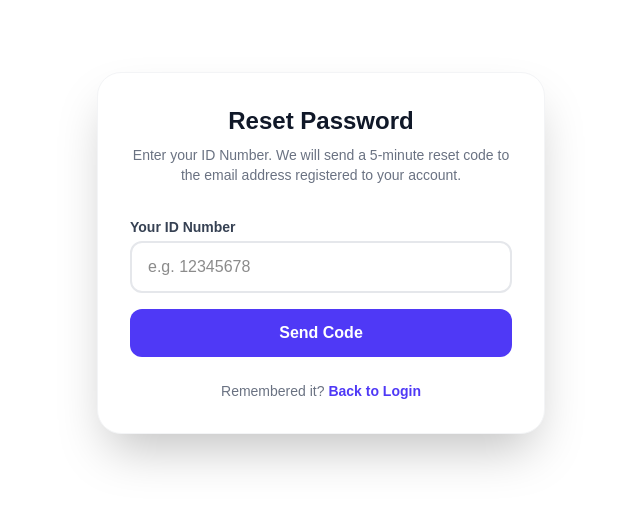
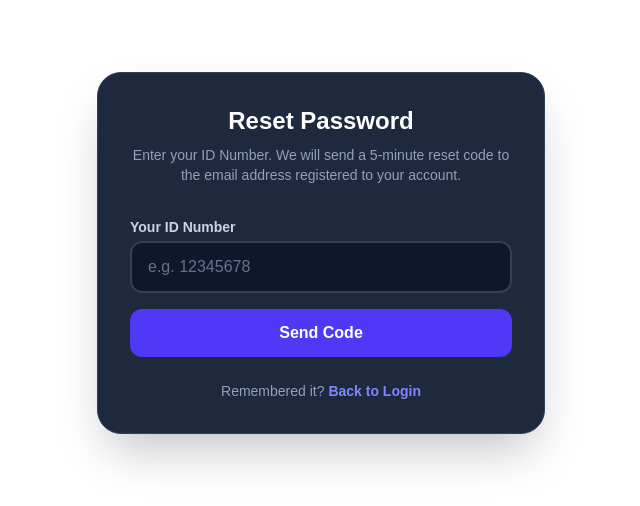
Before and after one commit to GeraldM9376/Family-sacco, a Next.js app: page /forgot in a window 1280 px wide. Shown: the top 506 px of the page, without its empty margins (319-959 px from the left). Built offline with nearby package versions, Linux system fonts and the light colour scheme; no server answers.

Commit message:
Dark mode for forgot password page

```diff
--- a/src/app/forgot/page.tsx
+++ b/src/app/forgot/page.tsx
@@ -27,7 +27,6 @@ export default function ForgotPage() {
 
     if (!res.ok) return setMsg({ text: data.error, type: "error" });
 
-    // Move to step 2 and show a masked email so they know where it was sent
     setStep(2);
     const maskedEmail = data.email.replace(/(.{2})(.*)(?=@)/, "$1***$2");
     setMsg({ text: `Code sent to ${maskedEmail}. Check your inbox.`, type: "success" });
@@ -52,28 +51,28 @@ export default function ForgotPage() {
   }
 
   return (
-    <div className="mx-auto max-w-md rounded-3xl bg-white p-8 shadow-2xl border border-gray-100 mt-10">
-      <h1 className="mb-2 text-2xl font-bold text-gray-900 text-center">Reset Password</h1>
+    <div className="mx-auto max-w-md rounded-3xl bg-slate-800 p-8 shadow-2xl border border-slate-700 mt-10">
+      <h1 className="mb-2 text-2xl font-bold text-white text-center">Reset Password</h1>
 
       {step === 1 ? (
         <>
-          <p className="mb-8 text-sm text-gray-500 text-center">
+          <p className="mb-8 text-sm text-slate-400 text-center">
             Enter your ID Number. We will send a 5-minute reset code to the email address registered to your account.
           </p>
           <form onSubmit={sendCode} className="space-y-4">
             <div>
-              <label className="mb-1 block text-sm font-bold text-gray-700">Your ID Number</label>
+              <label className="mb-1 block text-sm font-bold text-slate-300">Your ID Number</label>
               <input
                 type="text"
                 placeholder="e.g. 12345678"
                 required
                 value={idNumber}
                 onChange={(e) => setIdNumber(e.target.value)}
-                className="w-full rounded-xl border-2 border-gray-200 px-4 py-3 outline-none focus:border-indigo-500"
+                className="w-full rounded-xl border-2 border-slate-700 bg-slate-900 px-4 py-3 text-white placeholder-slate-500 outline-none focus:border-indigo-500"
               />
             </div>
             <Message text={msg?.text} type={msg?.type} />
-            <button disabled={loading} className="w-full rounded-xl bg-indigo-600 py-3 font-bold text-white hover:bg-indigo-700 transition disabled:opacity-60 flex justify-center items-center gap-2">
+            <button disabled={loading} className="w-full rounded-xl bg-indigo-600 py-3 font-bold text-white hover:bg-indigo-500 transition disabled:opacity-60 flex justify-center items-center gap-2">
               {loading ? <span className="animate-spin h-5 w-5 border-2 border-white border-t-transparent rounded-full"></span> : "Send Code"}
             </button>
           </form>
@@ -83,37 +82,37 @@ export default function ForgotPage() {
           <Message text={msg?.text} type={msg?.type} />
 
           <div>
-            <label className="mb-1 block text-sm font-bold text-gray-700">6-Digit Code</label>
+            <label className="mb-1 block text-sm font-bold text-slate-300">6-Digit Code</label>
             <input
               placeholder="000000"
               required
               value={code}
               onChange={(e) => setCode(e.target.value)}
-              className="w-full rounded-xl border-2 border-gray-200 px-4 py-3 text-center text-xl tracking-[0.5em] font-mono outline-none focus:border-indigo-500"
+              className="w-full rounded-xl border-2 border-slate-700 bg-slate-900 px-4 py-3 text-center text-xl tracking-[0.5em] font-mono text-white placeholder-slate-500 outline-none focus:border-indigo-500"
             />
           </div>
 
           <div>
-            <label className="mb-1 block text-sm font-bold text-gray-700">New Password</label>
+            <label className="mb-1 block text-sm font-bold text-slate-300">New Password</label>
             <input
               type="password"
               placeholder="••••••••"
               required
               value={newPassword}
               onChange={(e) => setNewPassword(e.target.value)}
-              className="w-full rounded-xl border-2 border-gray-200 px-4 py-3 outline-none focus:border-indigo-500"
+              className="w-full rounded-xl border-2 border-slate-700 bg-slate-900 px-4 py-3 text-white placeholder-slate-500 outline-none focus:border-indigo-500"
             />
-            <p className="text-xs text-gray-500 mt-1">Must have 8+ chars, upper, lower, number, symbol.</p>
+            <p className="text-xs text-slate-500 mt-1">Must have 8+ chars, upper, lower, number, symbol.</p>
           </div>
 
-          <button disabled={loading} className="w-full rounded-xl bg-emerald-600 py-3 font-bold text-white hover:bg-emerald-700 transition disabled:opacity-60 flex justify-center items-center gap-2">
+          <button disabled={loading} className="w-full rounded-xl bg-emerald-600 py-3 font-bold text-white hover:bg-emerald-500 transition disabled:opacity-60 flex justify-center items-center gap-2">
             {loading ? <span className="animate-spin h-5 w-5 border-2 border-white border-t-transparent rounded-full"></span> : "Reset Password"}
           </button>
         </form>
       )}
 
-      <p className="mt-6 text-center text-sm text-gray-500">
-        Remembered it? <Link href="/login" className="text-indigo-600 font-bold hover:underline">Back to Login</Link>
+      <p className="mt-6 text-center text-sm text-slate-400">
+        Remembered it? <Link href="/login" className="text-indigo-400 font-bold hover:underline">Back to Login</Link>
       </p>
     </div>
   );
```
